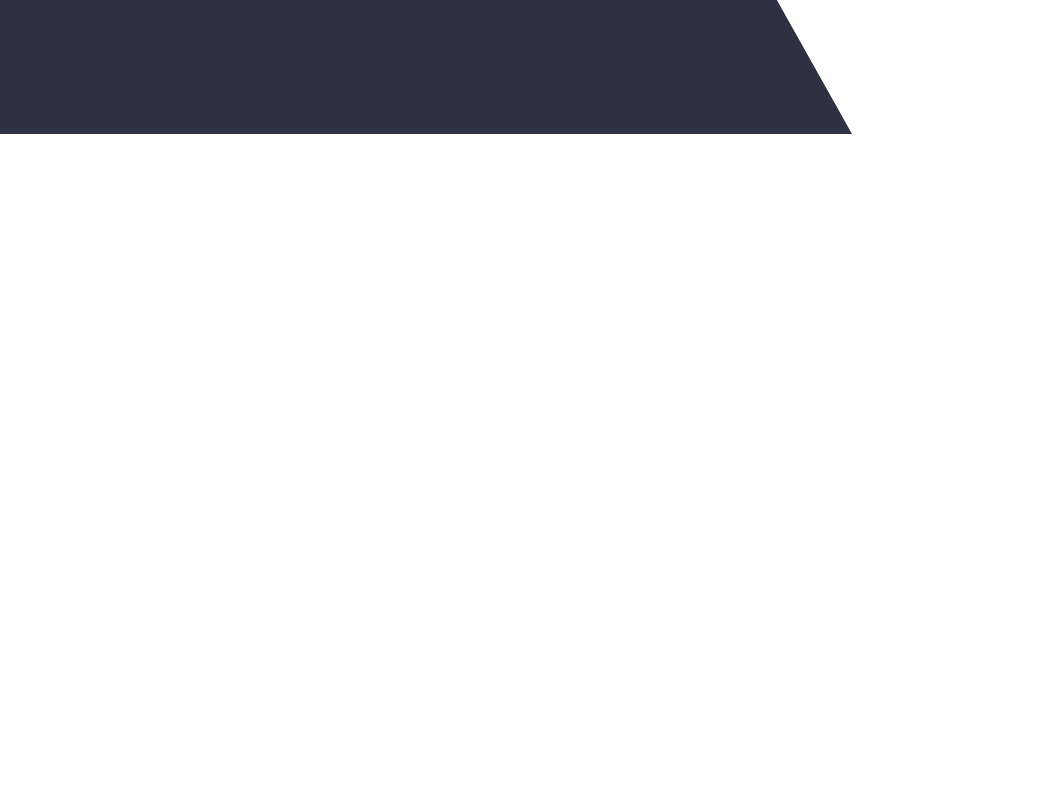
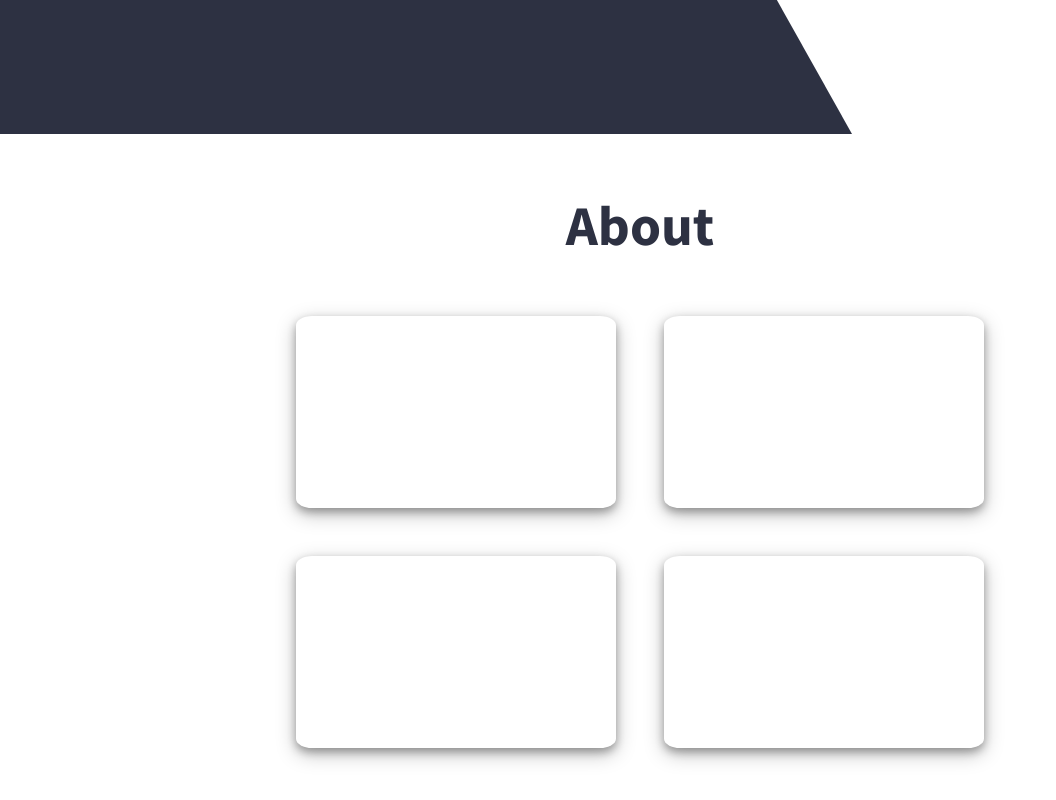
Before and after one commit to granitdula/personal-website, a React (Create React App) app: page / in a window 1280 px wide. Shown: the part 690-1490 px from the top of the page, without its empty margins (0-1056 px from the left). Built offline with nearby package versions, Linux system fonts and the light colour scheme.

Commit message:
Added about section template with flipcards

```diff
--- a/src/App.css
+++ b/src/App.css
@@ -12,7 +12,6 @@ section.content .home {
 section.content .about {
   display: block;
   width: 100%;
-  height: 95vh;
 }
 
 section.content .timeline {
--- a/src/App.js
+++ b/src/App.js
@@ -1,6 +1,7 @@
 import './App.css';
 import Navbar from './components/navbar/Navbar';
 import Home from './components/sections/home/Home';
+import About from './components/sections/about/About';
 
 function App() {
   return (
@@ -8,7 +9,7 @@ function App() {
       <Navbar/>
       <section className='content'>
         <section className='home'><Home/></section>
-        <section className='about'></section>
+        <section className='about'><About/></section>
         <section className='timeline'></section>
         <section className='projects'></section>
         <section className='contact'></section>
--- /dev/null
+++ b/src/components/flipcard/Flipcard.css
@@ -0,0 +1,13 @@
+.flipcard-container {
+  background-color: white;
+  height: 12rem;
+  min-width: 20rem;
+  border-radius: 5%;
+  box-shadow: 0 4px 8px 0 rgba(0, 0, 0, 0.3), 0 6px 20px 0 rgba(0, 0, 0, 0.25);
+}
+
+@media only screen and (max-width: 45em) {
+  .flipcard-container {
+    min-width: 15rem;
+  }
+}
--- /dev/null
+++ b/src/components/flipcard/Flipcard.js
@@ -0,0 +1,18 @@
+import React from 'react';
+import './Flipcard.css';
+
+class Flipcard extends React.Component {
+  constructor(props) {
+    super(props);
+  }
+
+  render() {
+    return (
+      <div className='flipcard-container'>
+
+      </div>
+    );
+  }
+}
+
+export default Flipcard
--- /dev/null
+++ b/src/components/sections/about/About.css
@@ -0,0 +1,29 @@
+.about-container {
+  width: 100%;
+  height: 100%;
+}
+
+.about-background {
+  display: flex;
+  flex-direction: column;
+  align-items: center;
+}
+
+.about-background h1 {
+  color: #2d3142;
+  font-family: 'Source Sans Pro', sans-serif;
+  font-size: 42pt;
+}
+
+.flipcards-container {
+  display: grid;
+  grid-template-columns: auto auto;
+  grid-gap: 3rem;
+}
+
+@media only screen and (max-width: 45em) {
+  .flipcards-container {
+    grid-template-columns: auto;
+    grid-gap: 3rem;
+  }
+}
--- /dev/null
+++ b/src/components/sections/about/About.js
@@ -0,0 +1,21 @@
+import React from 'react';
+import './About.css';
+import Flipcard from '../../flipcard/Flipcard';
+
+const About = () => {
+  return (
+    <div className='about-container'>
+      <div className='about-background'>
+        <h1>About</h1>
+        <div className='flipcards-container'>
+          <Flipcard title='' content={''}/>
+          <Flipcard title='' content={''}/>
+          <Flipcard title='' content={''}/>
+          <Flipcard title='' content={''}/>
+        </div>
+      </div>
+    </div>
+  );
+}
+
+export default About
```
